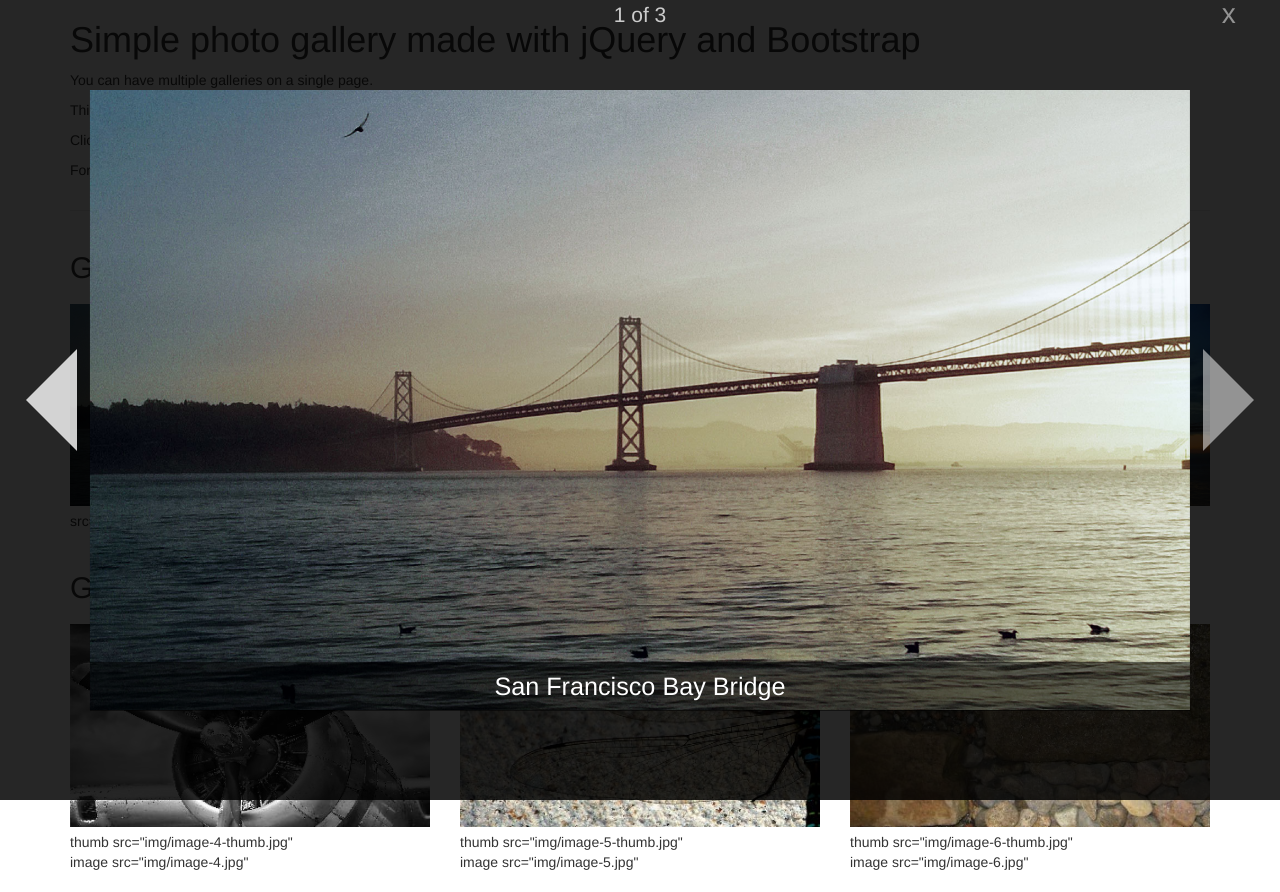
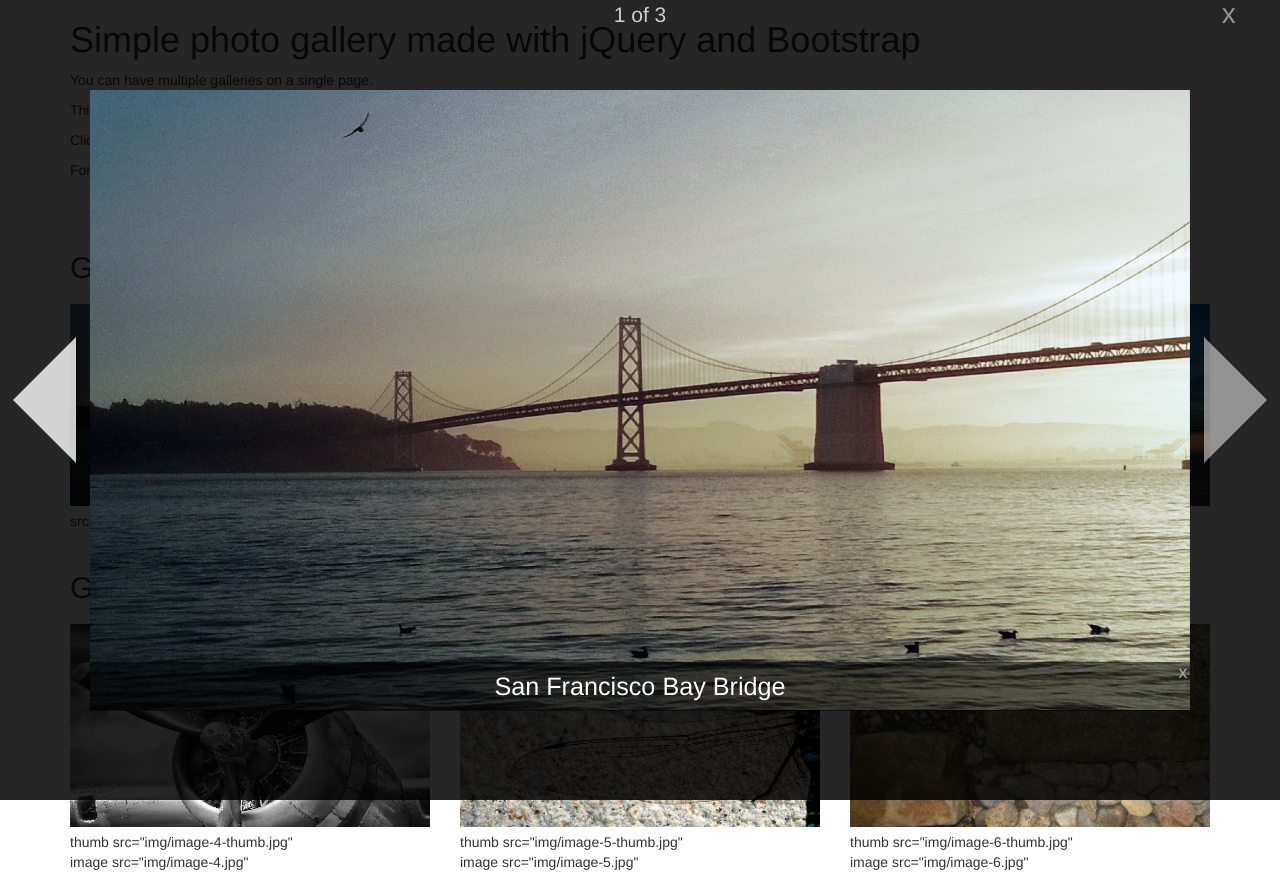
Before and after one commit to tysonhummel/simple-photo-gallery, a plain HTML site: page gallery.html in a window 1280 px wide. Both pictures are taken after a click on the picture 250 px from the left and 404 px from the top of the page. Drawn offline with Linux system fonts and the light colour scheme.

Commit message:
Add minimize captions functionality

```diff
--- a/css/gallery.css
+++ b/css/gallery.css
@@ -86,12 +86,23 @@ Free to use with no restrictions
   color: black;
   background: rgba(0, 0, 0, 1);
 }
+#gallery-wrapper .caption .close-captions{
+  position: absolute;
+  top: 0;
+  right: 3px;
+  color: #aaa;
+  cursor: pointer;
+  font-size: .7em;
+}
+#gallery-wrapper .caption .close-captions:hover{
+  color: white;
+}
 
 #prev-slide,
 #next-slide{
   color: white;
   cursor: pointer;
-  width: 8%;
+  width: 7%;
   z-index: 99999;
   display: -webkit-box;
   -webkit-box-orient: vertical;
@@ -124,9 +135,9 @@ Free to use with no restrictions
   margin: 0px auto;
   width: 0px;
   height: 0px;
-  padding-top: 50%;
-  padding-bottom: 50%;
-  padding-left: 50%;
+  padding-top: 70%;
+  padding-bottom: 70%;
+  padding-left: 70%;
   overflow: hidden;
 }
 .triangle-right:after{
@@ -144,9 +155,9 @@ Free to use with no restrictions
   margin: 0px auto;
   width: 0;
   height: 0;
-  padding-top: 50%;
-  padding-bottom: 50%;
-  padding-right: 50%;
+  padding-top: 70%;
+  padding-bottom: 70%;
+  padding-right: 70%;
   overflow: hidden;
 }
 .triangle-left:after{
--- a/js/gallery.js
+++ b/js/gallery.js
@@ -17,14 +17,12 @@ var gallery = {
     isChrome = /chrome/.test(navigator.userAgent.toLowerCase());
     /* Detect Chrome */
     if( isChrome ){
-        /* Do something for Chrome at this point */
         webkit = true;
-        /* Finally, if it is Chrome then jQuery thinks it's
-           Safari so we have to tell it isn't */
-        isSafari = false;
     }
 
+    // start some variables
     currentSlide = null;
+    captionsState = 'open';
 
     if( $( '#gallery-wrapper' ).length === 0 ){ // make sure we don't already have a #gallery-wrapper div
       $( 'body' ).append( '<div id="gallery-wrapper"></div>' );
@@ -150,31 +148,31 @@ var gallery = {
 
     });
 
-    // give captions some functionality jazz
+    // give captions some functionality
     var mini = null;
     var closed = null;
     var opened = null;
-    $(document)
-    .on( 'mouseover', '.caption', function(e){
-      if( mini != null ){clearTimeout( mini );}
-      if( closed != null ){clearTimeout( closed );}
+    $(document).on( 'mouseover', '.caption', function(e){
       var caption = $( this );
-      if( caption.hasClass( 'mini' ) ) {
-        caption.removeClass( 'mini' );
+      if( caption.hasClass( 'can-open' ) ){
+        if( mini != null ){clearTimeout( mini );}
+        if( closed != null ){clearTimeout( closed );}
+        if( caption.hasClass( 'mini' ) ) {caption.removeClass( 'mini' );}
+        if( caption.hasClass( 'closed' ) ) {caption.removeClass( 'closed' );}
+        if( !caption.hasClass( 'opened' ) ){opened = setTimeout( function(){caption.addClass( 'opened' );}, 1000 );}
+        caption.removeClass( 'can-open' );
+        captionsState = 'open';
       }
-      if( caption.hasClass( 'closed' ) ) {
-        caption.removeClass( 'closed' );
-      }
-      if( !caption.hasClass( 'opened' ) ){
-        opened = setTimeout( function(){caption.addClass( 'opened' );}, 1000 );
-      }
-    })
-    .on( 'mouseout', '.caption', function(e) {
-      var caption = $( this );
+    });
+    // close the captions
+    $(document).on( 'mousedown', '.close-captions', function(e){
+      captionsState = 'closed';
+      var caption = $( this ).parent( '.caption' );
       clearTimeout( opened );
       caption.removeClass( 'opened' );
-      closedClass = function(){closed = setTimeout( function() {caption.addClass( 'closed' );}, 800);}
-      mini = setTimeout( function(){caption.addClass( 'mini' );closedClass();}, 3000 );
+      closedClass = function(){closed = setTimeout( function() {caption.addClass( 'closed can-open' );}, 800);}
+      caption.addClass( 'mini' );
+      closedClass();
     });
 
     // end initialize
@@ -202,10 +200,15 @@ var gallery = {
     $( '.caption' ).remove();
     if( $( slides[nextSlide] ).data( 'caption' ) != undefined ){
       $( slides[nextSlide] ).wrap( '<div class="img-wrapper"></div>' );
-      $( slides[nextSlide] ).parent( '.img-wrapper' ).append( '<div class="caption opened">' + $( slides[nextSlide] ).data( 'caption' ) + '</div>' );
+      $( slides[nextSlide] ).parent( '.img-wrapper' ).append( '<div class="caption opened">' + $( slides[nextSlide] ).data( 'caption' ) + '<div class="close-captions" data-title="Minimize captions." data-placement="left">x</div></div>' );
+      $( '.close-captions' ).tooltip();
       $( '.caption' ).click(function(e){
         e.stopPropagation();
       });
+      if( captionsState === 'closed' ){
+        console.log( 'captionsState = ' + captionsState );
+        $( '.caption' ).removeClass( 'opened' ).addClass( 'mini closed' );
+      }
     }
     // unwrap the last image if neccessary
     if( $( slides[currentSlide] ).parent().is( '.img-wrapper' ) ){
```
